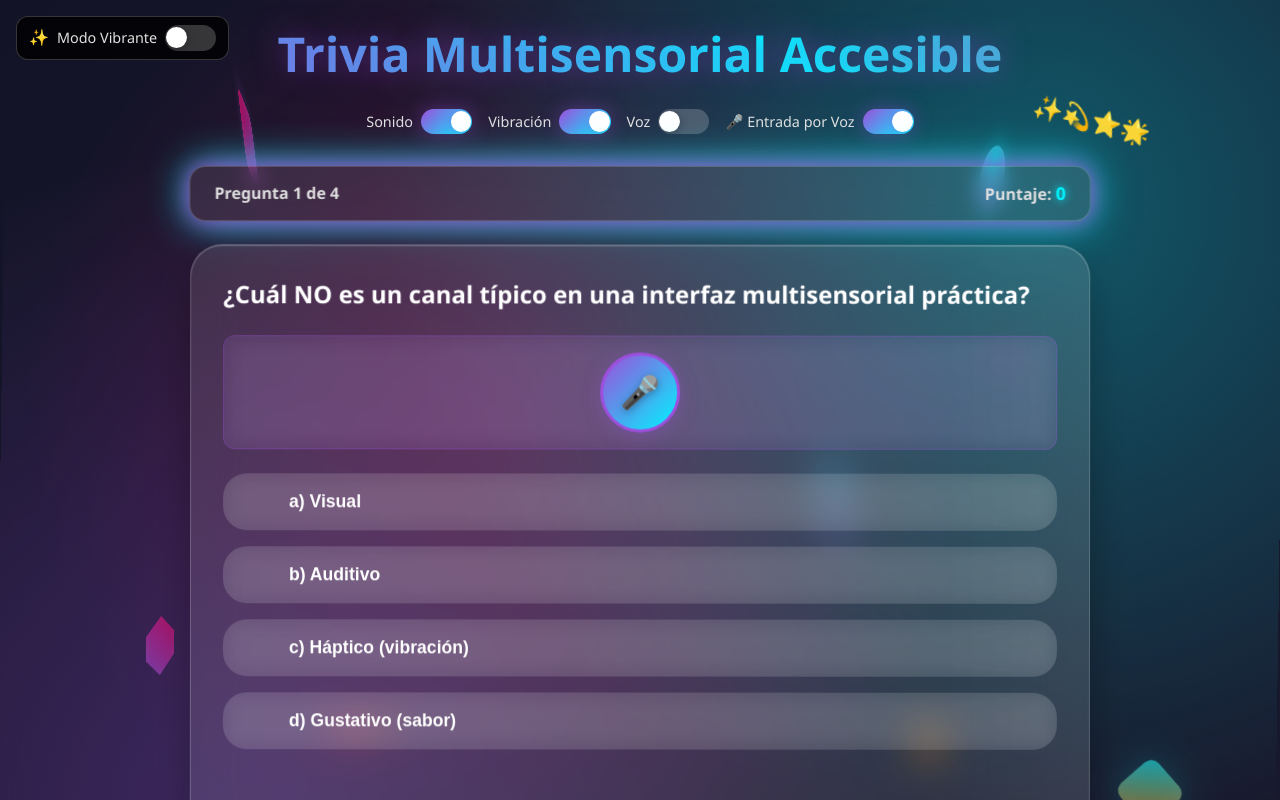
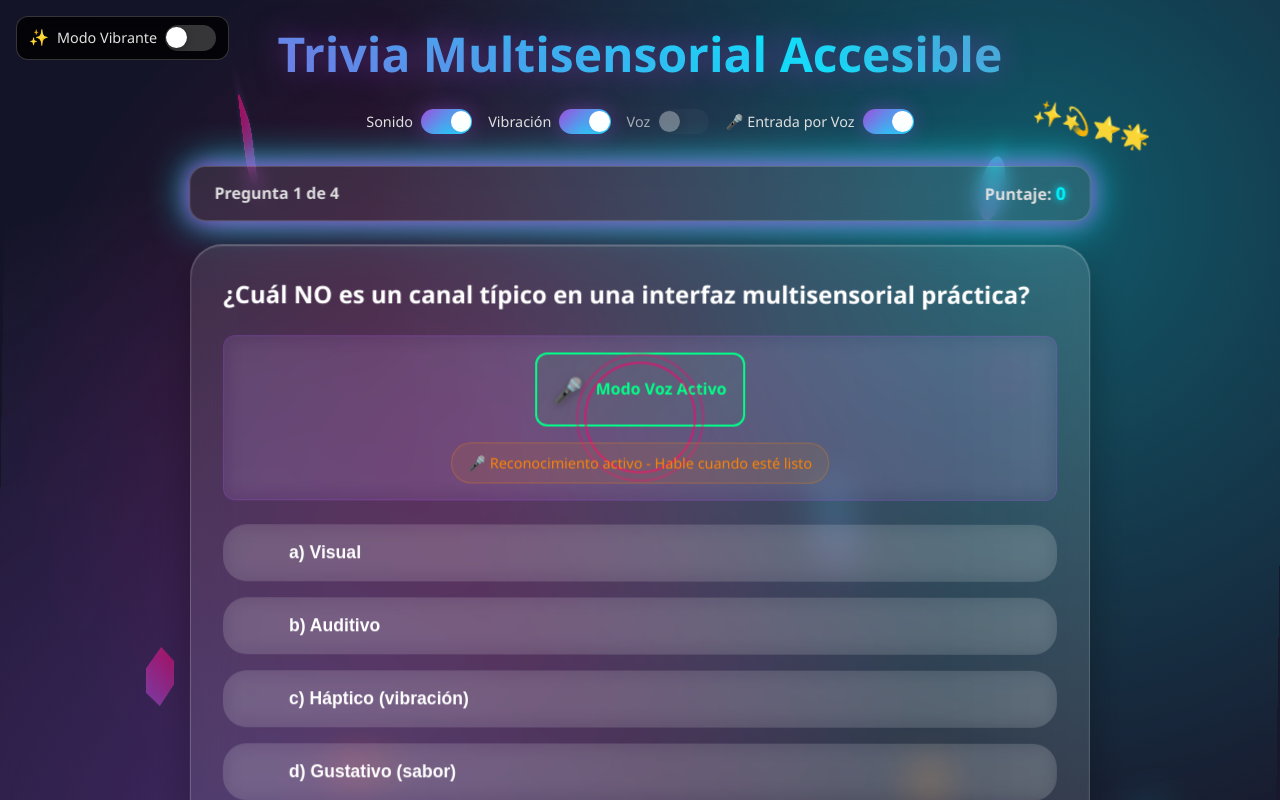
Before and after one commit to Andriu-Dex/Multisensorial, a React (Vite) app: page / in a window 1280 px wide. Both pictures are taken after a click on the switch 888 px from the left and 121 px from the top of the page. Shown: the top 800 px of the page. Built offline with nearby package versions, Linux system fonts and the light colour scheme.

Commit message:
Se modifico la entrada por voz para no tener q estar activando a cada rato y que haya confirmaciones y se pase a la siguiente automaticamente

```diff
--- a/src/App.jsx
+++ b/src/App.jsx
@@ -75,6 +75,7 @@ function useVoiceRecognition() {
   const [isListening, setIsListening] = useState(false);
   const [transcript, setTranscript] = useState("");
   const [isSupported, setIsSupported] = useState(false);
+  const [shouldListen, setShouldListen] = useState(false); // Control para escucha continua
   const recognitionRef = useRef(null);
 
   useEffect(() => {
@@ -86,7 +87,7 @@ function useVoiceRecognition() {
       setIsSupported(true);
       const recognition = new SpeechRecognition();
 
-      recognition.continuous = false;
+      recognition.continuous = false; // Mantenemos false para controlar mejor el reinicio
       recognition.interimResults = true;
       recognition.lang = "es-ES";
       recognition.maxAlternatives = 1;
@@ -117,11 +118,37 @@ function useVoiceRecognition() {
       recognition.onerror = (event) => {
         console.error("❌ Error en reconocimiento de voz:", event.error);
         setIsListening(false);
+
+        // Si debería estar escuchando, reintentar después de un breve delay
+        if (shouldListen) {
+          setTimeout(() => {
+            if (shouldListen && recognitionRef.current) {
+              try {
+                recognitionRef.current.start();
+              } catch (error) {
+                console.log("Reintentando reconocimiento...");
+              }
+            }
+          }, 1000);
+        }
       };
 
       recognition.onend = () => {
         console.log("🎤 Reconocimiento de voz terminado");
         setIsListening(false);
+
+        // Si debería estar escuchando, reiniciar automáticamente
+        if (shouldListen) {
+          setTimeout(() => {
+            if (shouldListen && recognitionRef.current) {
+              try {
+                recognitionRef.current.start();
+              } catch (error) {
+                console.log("Reintentando reconocimiento...");
+              }
+            }
+          }, 100); // Pequeño delay para evitar conflictos
+        }
       };
 
       recognitionRef.current = recognition;
@@ -135,7 +162,30 @@ function useVoiceRecognition() {
         recognitionRef.current.abort();
       }
     };
-  }, []);
+  }, [shouldListen]);
+
+  // Effect para manejar inicio/parada automática basada en shouldListen
+  useEffect(() => {
+    if (!recognitionRef.current) return;
+
+    if (shouldListen && !isListening) {
+      try {
+        recognitionRef.current.start();
+      } catch (error) {
+        console.error("Error al iniciar reconocimiento:", error);
+      }
+    } else if (!shouldListen && isListening) {
+      recognitionRef.current.stop();
+    }
+  }, [shouldListen, isListening]);
+
+  const startContinuousListening = () => {
+    setShouldListen(true);
+  };
+
+  const stopContinuousListening = () => {
+    setShouldListen(false);
+  };
 
   const startListening = () => {
     if (recognitionRef.current && !isListening) {
@@ -221,8 +271,11 @@ function useVoiceRecognition() {
     isListening,
     transcript,
     isSupported,
+    shouldListen,
     startListening,
     stopListening,
+    startContinuousListening,
+    stopContinuousListening,
     clearTranscript,
     parseVoiceCommand,
   };
@@ -511,10 +564,39 @@ export default function App() {
   // Estado para modal de resultados finales
   const [showResultsModal, setShowResultsModal] = useState(false);
   const [resultsAlreadyShown, setResultsAlreadyShown] = useState(false);
+  const [triviaCompleted, setTriviaCompleted] = useState(false);
 
   const { success, error } = useAudioEngine();
   const voiceRecognition = useVoiceRecognition();
   const gestureRecognition = useGestureRecognition();
+
+  // Manejar el reconocimiento continuo de voz
+  useEffect(() => {
+    if (voiceInputOn) {
+      console.log("🎤 Iniciando reconocimiento continuo de voz");
+      voiceRecognition.startContinuousListening();
+    } else {
+      console.log("🎤 Deteniendo reconocimiento continuo de voz");
+      voiceRecognition.stopContinuousListening();
+    }
+
+    // Cleanup al cambiar de pregunta o desmontar
+    return () => {
+      if (!voiceInputOn) {
+        voiceRecognition.stopContinuousListening();
+      }
+    };
+  }, [voiceInputOn]);
+
+  // Desactivar voz automáticamente cuando se activa entrada por voz para evitar conflictos
+  useEffect(() => {
+    if (voiceInputOn && voiceOn) {
+      console.log(
+        "🔇 Desactivando voz automáticamente al activar entrada por voz"
+      );
+      setVoiceOn(false);
+    }
+  }, [voiceInputOn, voiceOn]);
 
   const q = useMemo(() => QUESTIONS[index], [index]);
 
@@ -557,8 +639,7 @@ export default function App() {
 
   // Procesar comandos de voz
   useEffect(() => {
-    if (!voiceInputOn || !voiceRecognition.transcript || selected !== null)
-      return;
+    if (!voiceInputOn || !voiceRecognition.transcript) return;
 
     const result = voiceRecognition.parseVoiceCommand(
       voiceRecognition.transcript
@@ -567,14 +648,47 @@ export default function App() {
     if (result.command !== null && result.confidence !== "none") {
       console.log("🎤 Comando detectado:", result);
 
+      // Manejar comandos de confirmación cuando hay una respuesta pendiente
+      if (showVoiceConfirmation && pendingVoiceCommand !== null) {
+        if (result.command === "confirm") {
+          // Confirmar y procesar la respuesta
+          handleAnswer(pendingVoiceCommand);
+          setPendingVoiceCommand(null);
+          setShowVoiceConfirmation(false);
+          voiceRecognition.clearTranscript();
+
+          // Si no es la última pregunta, pasar automáticamente a la siguiente
+          if (index < QUESTIONS.length - 1) {
+            setTimeout(() => {
+              setIndex(index + 1);
+            }, 1500); // Delay para mostrar el resultado antes de avanzar
+          }
+          return;
+        } else if (result.command === "cancel") {
+          // Cancelar confirmación y limpiar
+          setPendingVoiceCommand(null);
+          setShowVoiceConfirmation(false);
+          voiceRecognition.clearTranscript();
+
+          if (voiceOn) {
+            speak("Respuesta cancelada. Puedes elegir otra opción.");
+          }
+          return;
+        }
+      }
+
+      // Si no hay confirmación pendiente, procesar comandos normales
+      if (!showVoiceConfirmation) {
         // Comandos especiales
         if (result.command === "repeat") {
           if (voiceOn) {
             speak(
-            `Pregunta ${index + 1}. ${q.q}. Opciones: ${q.options.join(", ")}.`
+              `Pregunta ${index + 1}. ${q.q}. Opciones: ${q.options.join(
+                ", "
+              )}.`
             );
           }
-        voiceRecognition.stopListening();
+          voiceRecognition.clearTranscript();
           return;
         }
 
@@ -582,20 +696,21 @@ export default function App() {
           if (selected !== null && index < QUESTIONS.length - 1) {
             setIndex(index + 1);
           }
-        voiceRecognition.stopListening();
+          voiceRecognition.clearTranscript();
           return;
         }
 
-      // Comandos de respuesta (números 0-3)
+        // Comandos de respuesta (números 0-3) - solo si no hay respuesta ya seleccionada
         if (
           typeof result.command === "number" &&
           result.command >= 0 &&
-        result.command <= 3
+          result.command <= 3 &&
+          selected === null
         ) {
-        // Detener reconocimiento y mostrar confirmación
-        voiceRecognition.stopListening();
+          // Mostrar confirmación y limpiar transcript
           setPendingVoiceCommand(result.command);
           setShowVoiceConfirmation(true);
+          voiceRecognition.clearTranscript();
 
           // Anunciar confirmación por voz
           if (voiceOn) {
@@ -603,12 +718,22 @@ export default function App() {
             speak(
               `¿Confirmas opción ${optionLetter}: ${
                 q.options[result.command]
-            }? Haz clic en confirmar o di "sí".`
+              }? Di "sí" para confirmar o "no" para cancelar.`
             );
           }
         }
       }
-  }, [voiceRecognition.transcript, voiceInputOn, selected, voiceOn, q, index]);
+    }
+  }, [
+    voiceRecognition.transcript,
+    voiceInputOn,
+    selected,
+    voiceOn,
+    q,
+    index,
+    showVoiceConfirmation,
+    pendingVoiceCommand,
+  ]);
 
   // Manejar activación/desactivación de cámara de gestos
   useEffect(() => {
@@ -731,6 +856,14 @@ export default function App() {
       handleAnswer(pendingVoiceCommand);
       setPendingVoiceCommand(null);
       setShowVoiceConfirmation(false);
+      voiceRecognition.clearTranscript();
+
+      // Si no es la última pregunta, pasar automáticamente a la siguiente
+      if (index < QUESTIONS.length - 1) {
+        setTimeout(() => {
+          setIndex(index + 1);
+        }, 1500);
+      }
     }
   };
 
@@ -738,8 +871,9 @@ export default function App() {
   const cancelVoiceCommand = () => {
     setPendingVoiceCommand(null);
     setShowVoiceConfirmation(false);
+    voiceRecognition.clearTranscript();
     if (voiceOn) {
-      speak("Comando cancelado. Puedes intentar de nuevo.");
+      speak("Comando cancelado. Puedes elegir otra opción.");
     }
   };
 
@@ -782,8 +916,11 @@ export default function App() {
     }
   };
 
-  // Limpiar selección/estado cuando cambia la pregunta
+  // Limpiar selección/estado cuando cambia la pregunta (excepto cuando terminamos la trivia)
   useEffect(() => {
+    // No limpiar si acabamos de terminar la trivia
+    if (resultsAlreadyShown) return;
+
     setSelected(null);
     setShowResult(null);
     // Limpiar estados de confirmación
@@ -791,13 +928,22 @@ export default function App() {
     setShowVoiceConfirmation(false);
     setPendingGestureCommand(null);
     setShowGestureConfirmation(false);
-  }, [index]);
+  }, [index, resultsAlreadyShown]);
 
   // Detectar cuando termina la trivia y mostrar modal con resultados
   useEffect(() => {
-    const finished = index === QUESTIONS.length - 1 && selected !== null;
-
-    if (finished && !resultsAlreadyShown) {
+    console.log("🔍 Debug trivia:", {
+      triviaCompleted,
+      index,
+      questionsLength: QUESTIONS.length,
+      selected,
+      showResult,
+      resultsAlreadyShown,
+    });
+
+    if (triviaCompleted && !resultsAlreadyShown) {
+      console.log("✅ Activando modal de resultados finales");
+
       // Marcar que ya se mostraron los resultados para evitar que se abra repetidamente
       setResultsAlreadyShown(true);
 
@@ -832,7 +978,7 @@ export default function App() {
         }
       }, 1500); // 1.5 segundos de delay para que se muestre el resultado de la última pregunta
     }
-  }, [index, selected, score, voiceOn, resultsAlreadyShown]);
+  }, [triviaCompleted, score, voiceOn, resultsAlreadyShown]);
 
   const handleAnswer = (optIdx) => {
     if (selected !== null) return; // ya respondido
@@ -840,6 +986,13 @@ export default function App() {
     const isCorrect = optIdx === q.correct;
     setShowResult(isCorrect ? "ok" : "ko");
     if (isCorrect) setScore((s) => s + 1);
+
+    // Comprobar si es la última pregunta de la trivia
+    const isLastQuestion = index === QUESTIONS.length - 1;
+    if (isLastQuestion) {
+      console.log("🏁 Última pregunta respondida - Trivia completada");
+      setTriviaCompleted(true);
+    }
 
     // Feedback auditivo
     if (soundOn) {
@@ -889,6 +1042,7 @@ export default function App() {
     // Resetear estados del modal de resultados
     setShowResultsModal(false);
     setResultsAlreadyShown(false);
+    setTriviaCompleted(false);
     // Limpiar el transcript de voz y detener reconocimiento
     voiceRecognition.stopListening();
     voiceRecognition.clearTranscript();
@@ -898,7 +1052,7 @@ export default function App() {
     }
   };
 
-  const finished = index === QUESTIONS.length - 1 && selected !== null;
+  const finished = triviaCompleted || resultsAlreadyShown; // Trivia completada o resultados ya mostrados
 
   return (
     <div className={`${styles.container} ${reducedMode ? "reducedMode" : ""}`}>
@@ -951,7 +1105,12 @@ export default function App() {
               checked={vibrationOn}
               onChange={setVibrationOn}
             />
-            <ToggleSwitch label="Voz" checked={voiceOn} onChange={setVoiceOn} />
+            <ToggleSwitch
+              label="Voz"
+              checked={voiceOn}
+              onChange={setVoiceOn}
+              disabled={voiceInputOn}
+            />
             {voiceRecognition.isSupported && (
               <ToggleSwitch
                 label="🎤 Entrada por Voz"
@@ -991,8 +1150,7 @@ export default function App() {
             <VoiceMicrophone
               isListening={voiceRecognition.isListening}
               transcript={voiceRecognition.transcript}
-              onStartListening={voiceRecognition.startListening}
-              onStopListening={voiceRecognition.stopListening}
+              shouldListen={voiceRecognition.shouldListen}
               disabled={selected !== null}
               className={styles.voiceSection}
             />
@@ -1234,23 +1392,29 @@ export default function App() {
 // =====================
 // Subcomponentes
 // =====================
-function ToggleSwitch({ label, checked, onChange }) {
+function ToggleSwitch({ label, checked, onChange, disabled = false }) {
   const handleClick = () => {
+    if (!disabled) {
       console.log(`Toggle ${label}: ${checked} -> ${!checked}`);
       onChange(!checked);
+    }
   };
 
   return (
-    <label className={styles.toggleLabel}>
+    <label
+      className={`${styles.toggleLabel} ${disabled ? styles.disabled : ""}`}
+    >
       <span>{label}</span>
       <button
         type="button"
         role="switch"
         aria-checked={checked}
+        aria-disabled={disabled}
         onClick={handleClick}
+        disabled={disabled}
         className={`${styles.toggleSwitch} ${
           checked ? styles.active : styles.inactive
-        }`}
+        } ${disabled ? styles.disabled : ""}`}
       >
         <span
           className={`${styles.toggleKnob} ${
@@ -1265,30 +1429,30 @@ function ToggleSwitch({ label, checked, onChange }) {
 function VoiceMicrophone({
   isListening,
   transcript,
-  onStartListening,
-  onStopListening,
+  shouldListen,
   disabled,
   className,
 }) {
   return (
     <div className={`${styles.voiceMicrophone} ${className || ""}`}>
-      <button
-        onClick={isListening ? onStopListening : onStartListening}
-        disabled={disabled}
-        className={`${styles.micButton} ${
-          isListening ? styles.listening : styles.idle
+      {/* Indicador de estado activo */}
+      <div
+        className={`${styles.micIndicator} ${
+          shouldListen ? styles.active : styles.inactive
         }`}
-        aria-label={isListening ? "Parar escucha" : "Empezar a escuchar"}
       >
         <span className={styles.micIcon}>🎤</span>
-        {isListening && (
+        <span className={styles.statusText}>
+          {shouldListen ? "Modo Voz Activo" : "Modo Voz Inactivo"}
+        </span>
+        {shouldListen && (
           <span className={styles.listeningIndicator}>
             <span className={styles.pulse}></span>
             <span className={styles.pulse}></span>
             <span className={styles.pulse}></span>
           </span>
         )}
-      </button>
+      </div>
 
       {transcript && (
         <div className={styles.transcript}>
@@ -1297,9 +1461,11 @@ function VoiceMicrophone({
         </div>
       )}
 
-      {isListening && (
+      {shouldListen && (
         <div className={styles.listeningStatus}>
-          Escuchando... Diga "Opción A", "B", "C" o "D"
+          {isListening
+            ? "🎤 Escuchando... Diga 'Opción A', 'B', 'C' o 'D'"
+            : "🎤 Reconocimiento activo - Hable cuando esté listo"}
         </div>
       )}
     </div>
@@ -1333,6 +1499,10 @@ function VoiceConfirmation({
             Detectaste: <strong>Opción {optionLetter}</strong>
           </p>
           <p className={styles.confirmationOption}>"{optionText}"</p>
+          <p className={styles.voiceInstructions}>
+            Di <strong>"SÍ"</strong> para ACEPTAR o <strong>"NO"</strong> para
+            CANCELAR
+          </p>
         </div>
 
         <div className={styles.confirmationActions}>
--- a/src/App.module.css
+++ b/src/App.module.css
@@ -783,6 +783,17 @@
   background: rgba(255, 255, 255, 0.2);
 }
 
+.toggleSwitch.disabled {
+  opacity: 0.5;
+  cursor: not-allowed;
+  background: rgba(255, 255, 255, 0.1);
+}
+
+.toggleLabel.disabled {
+  opacity: 0.7;
+  cursor: not-allowed;
+}
+
 .toggleKnob {
   position: absolute;
   top: 2px;
@@ -2968,6 +2979,98 @@
   transform: translateY(0);
 }
 
+/* Estilos para el nuevo indicador de voz */
+.micIndicator {
+  display: flex;
+  align-items: center;
+  gap: 0.75rem;
+  padding: 1rem;
+  border-radius: 12px;
+  transition: all 0.3s ease;
+  border: 2px solid transparent;
+}
+
+.micIndicator.active {
+  background: linear-gradient(
+    135deg,
+    rgba(34, 197, 94, 0.1),
+    rgba(34, 197, 94, 0.05)
+  );
+  border-color: var(--success-color);
+  color: var(--success-color);
+}
+
+.micIndicator.inactive {
+  background: linear-gradient(
+    135deg,
+    rgba(107, 114, 128, 0.1),
+    rgba(107, 114, 128, 0.05)
+  );
+  border-color: #6b7280;
+  color: #6b7280;
+}
+
+.statusText {
+  font-weight: 600;
+  font-size: 1rem;
+}
+
+.micIcon {
+  font-size: 1.5rem;
+  animation: pulse 2s ease-in-out infinite;
+}
+
+.micIndicator.active .micIcon {
+  animation: pulse 1.5s ease-in-out infinite;
+}
+
+/* Modo reducido para indicador de voz */
+.reducedMode .micIndicator.active {
+  background: linear-gradient(
+    135deg,
+    rgba(107, 114, 128, 0.1),
+    rgba(107, 114, 128, 0.05)
+  );
+  border-color: #6b7280;
+  color: #6b7280;
+}
+
+.reducedMode .statusText {
+  font-size: 0.9rem;
+  color: #6b7280;
+}
+
+.reducedMode .micIcon {
+  font-size: 1.3rem;
+}
+
+/* Instrucciones de voz en el modal de confirmación */
+.voiceInstructions {
+  margin-top: 0.75rem;
+  padding: 0.5rem;
+  background: linear-gradient(
+    135deg,
+    rgba(59, 130, 246, 0.1),
+    rgba(59, 130, 246, 0.05)
+  );
+  border: 1px solid rgba(59, 130, 246, 0.3);
+  border-radius: 8px;
+  font-size: 0.9rem;
+  color: #2563eb;
+  text-align: center;
+  font-weight: 500;
+}
+
+.reducedMode .voiceInstructions {
+  background: linear-gradient(
+    135deg,
+    rgba(107, 114, 128, 0.1),
+    rgba(107, 114, 128, 0.05)
+  );
+  border-color: rgba(107, 114, 128, 0.3);
+  color: #6b7280;
+}
+
 /* Modo reducido para botón de reinicio */
 .reducedMode .restartButton {
   background: linear-gradient(135deg, #6b7280, #4b5563);
```
Lines whose indentation alone changed are shown as unchanged.
